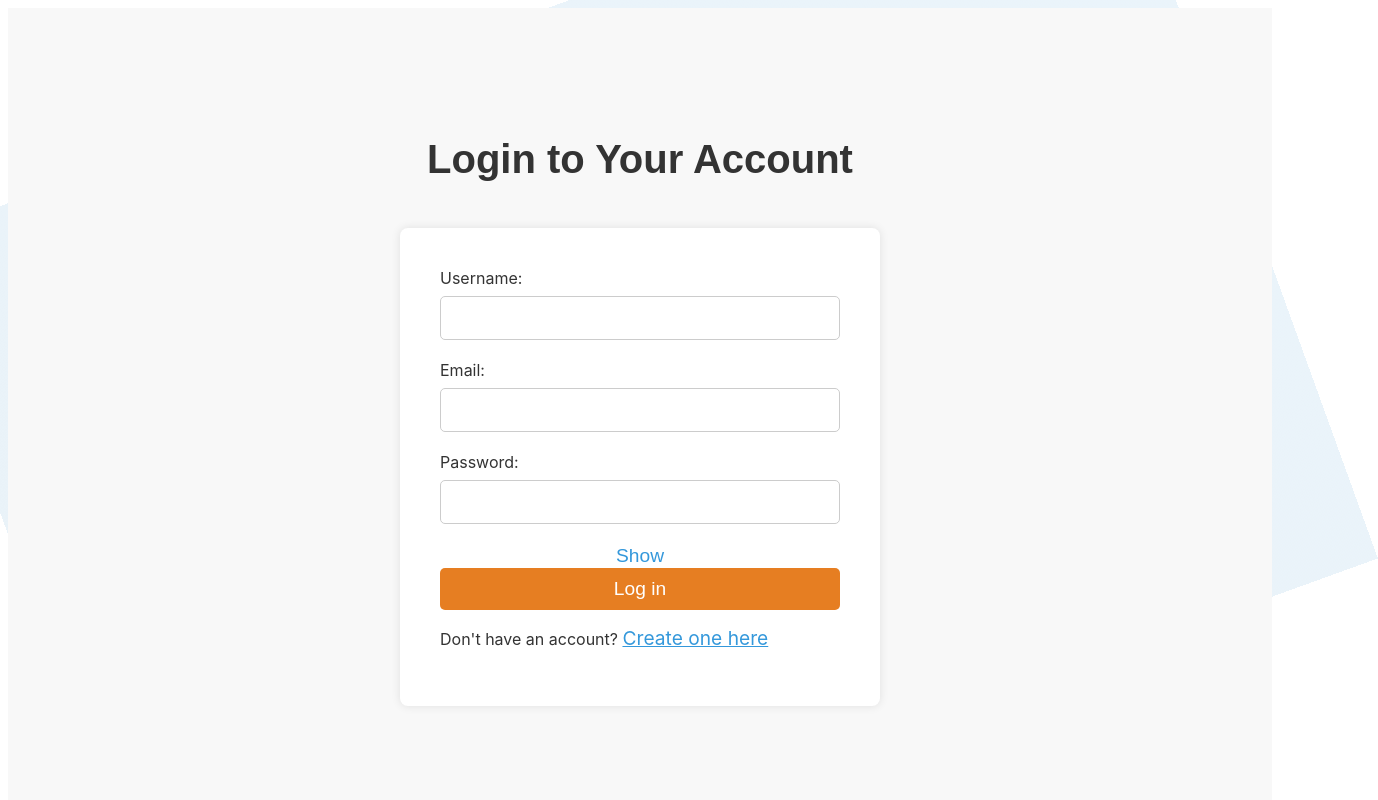
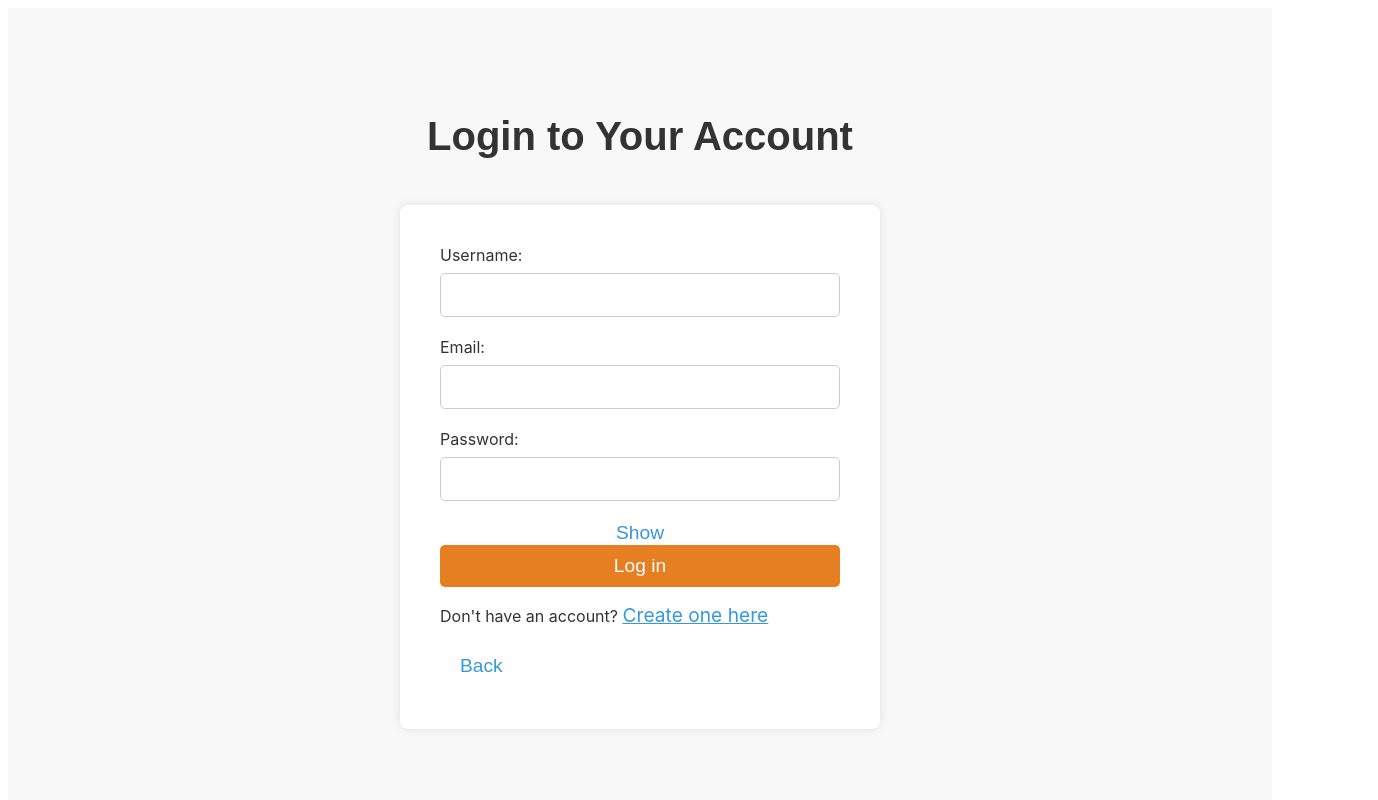
Before and after one commit to thapelomagqazana/online-banking-frontend, a React (Create React App) app: page /login in a window 1280 px wide. Shown: the top 800 px of the page, 1378 px wide, since content can reach past the window. Built offline with nearby package versions, Linux system fonts and the light colour scheme.

Commit message:
Add back button to the registration and login page

```diff
--- a/src/components/LoginPage/LoginPage.jsx
+++ b/src/components/LoginPage/LoginPage.jsx
@@ -109,6 +109,7 @@ const LoginPage = () => {
           Don't have an account?{' '}
           <Link to="/register">Create one here</Link>
         </p>
+        <Link to="/"><button className="back-button">Back</button></Link>
       </main>
     </div>
   );
--- a/src/components/RegisterPage/RegisterPage.jsx
+++ b/src/components/RegisterPage/RegisterPage.jsx
@@ -110,6 +110,7 @@ const RegisterPage = () => {
           Already have an account?{' '}
           <Link to="/login">Log in here</Link>
         </p>
+        <Link to="/"><button className="back-button">Back</button></Link>
       </main>
     </div>
   );
--- a/src/styles.css
+++ b/src/styles.css
@@ -185,7 +185,7 @@ h1, h2, h3 {
 }
 
 /* Background Animation */
-.auth-main::before {
+/* .auth-main::before {
   content: '';
   position: absolute;
   top: 0;
@@ -205,7 +205,7 @@ h1, h2, h3 {
   100% {
     transform: rotate(360deg);
   }
-}
+} */
 
 .dashboard {
   display: grid;
```
